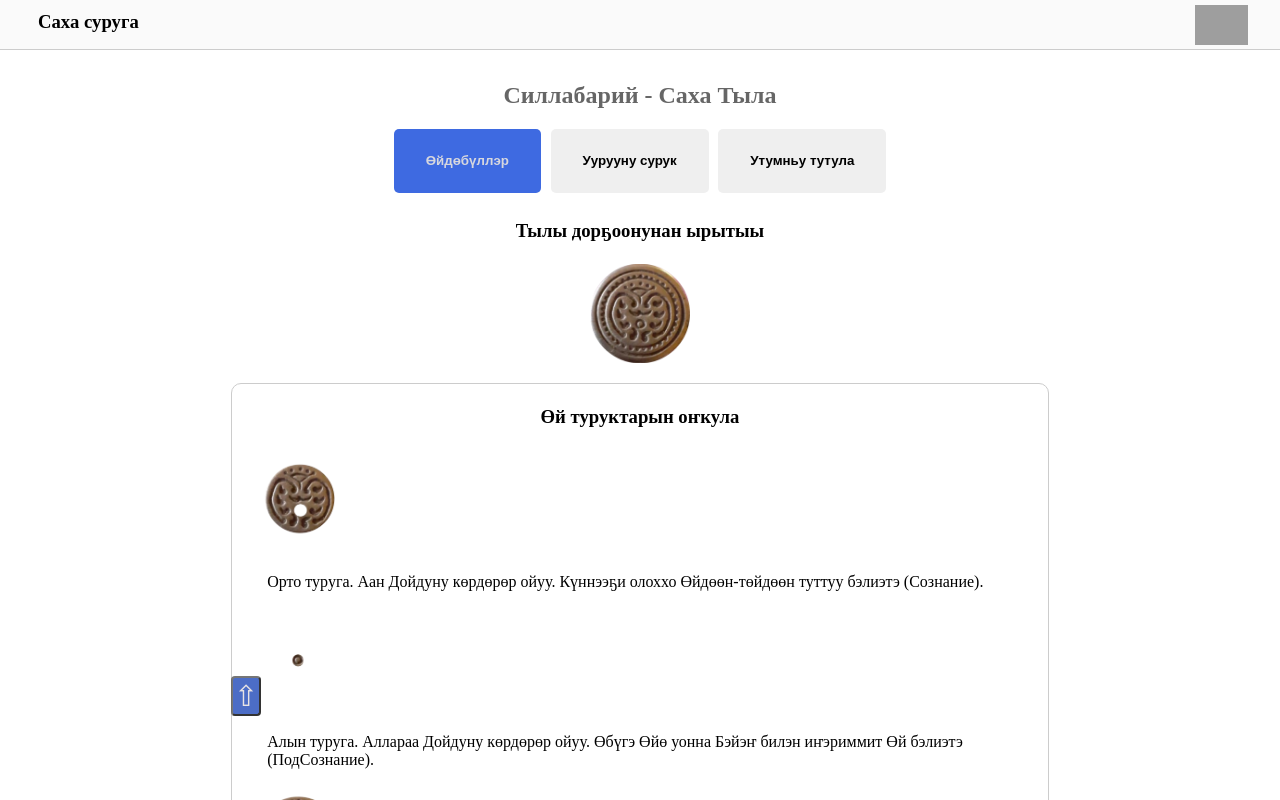
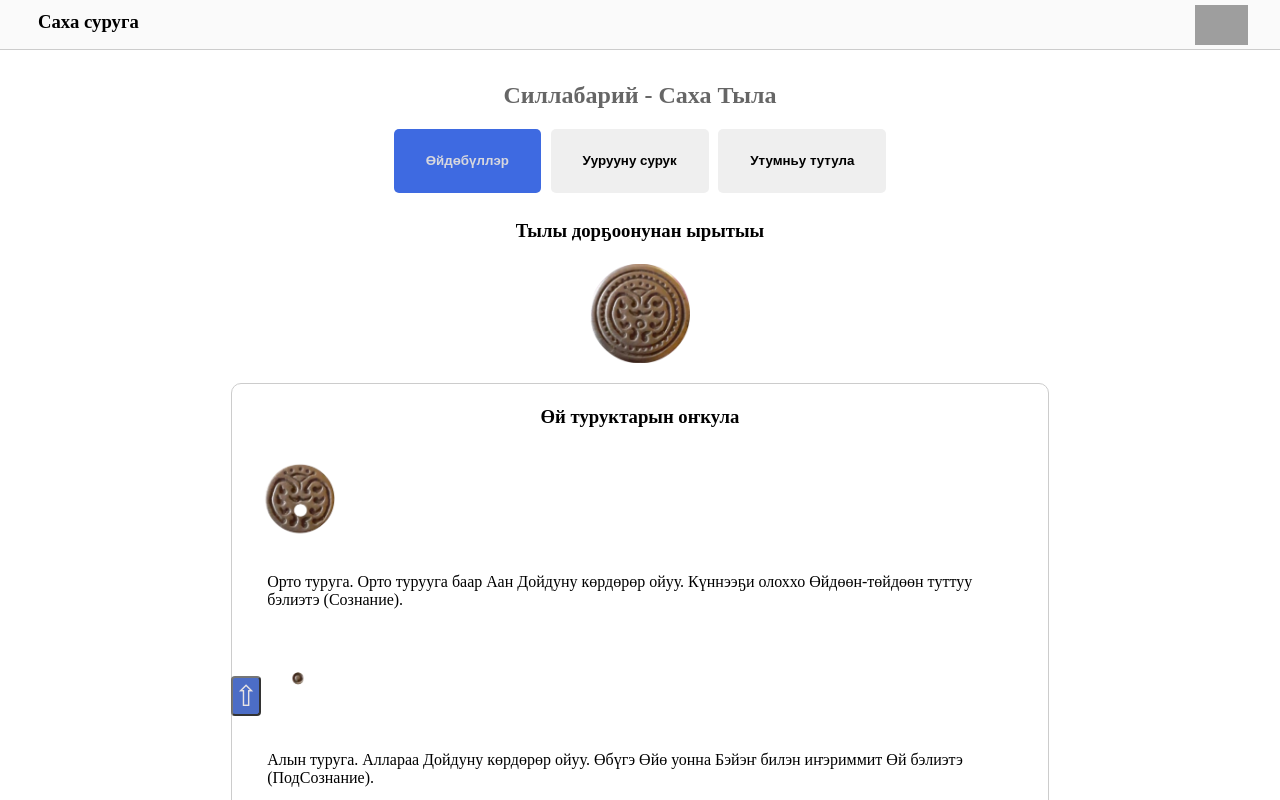
Before and after one commit to sakharun/dorgoon, a React (Create React App) app: page / in a window 1280 px wide. Shown: the top 800 px of the page. Built offline with nearby package versions, Linux system fonts and the light colour scheme; grey boxes are pictures that could not be loaded.

Commit message:
турууга

```diff
--- a/src/components/Teaching/Teaching.jsx
+++ b/src/components/Teaching/Teaching.jsx
@@ -24,8 +24,8 @@ export default function Teaching() {
           <h3 className="centered">Өй туруктарын оҥкула</h3>
           <img src={Soznanie} alt="img" width={100} />
           <p>
-            Орто туруга. Аан Дойдуну көрдөрөр ойуу. Күннээҕи олоххо
-            Өйдөөн-төйдөөн туттуу бэлиэтэ (Сознание).{" "}
+            Орто туруга. Орто турууга баар Аан Дойдуну көрдөрөр ойуу. Күннээҕи
+            олоххо Өйдөөн-төйдөөн туттуу бэлиэтэ (Сознание).{" "}
           </p>
           <img src={under} alt="img" width={100} />
           <p>
```
